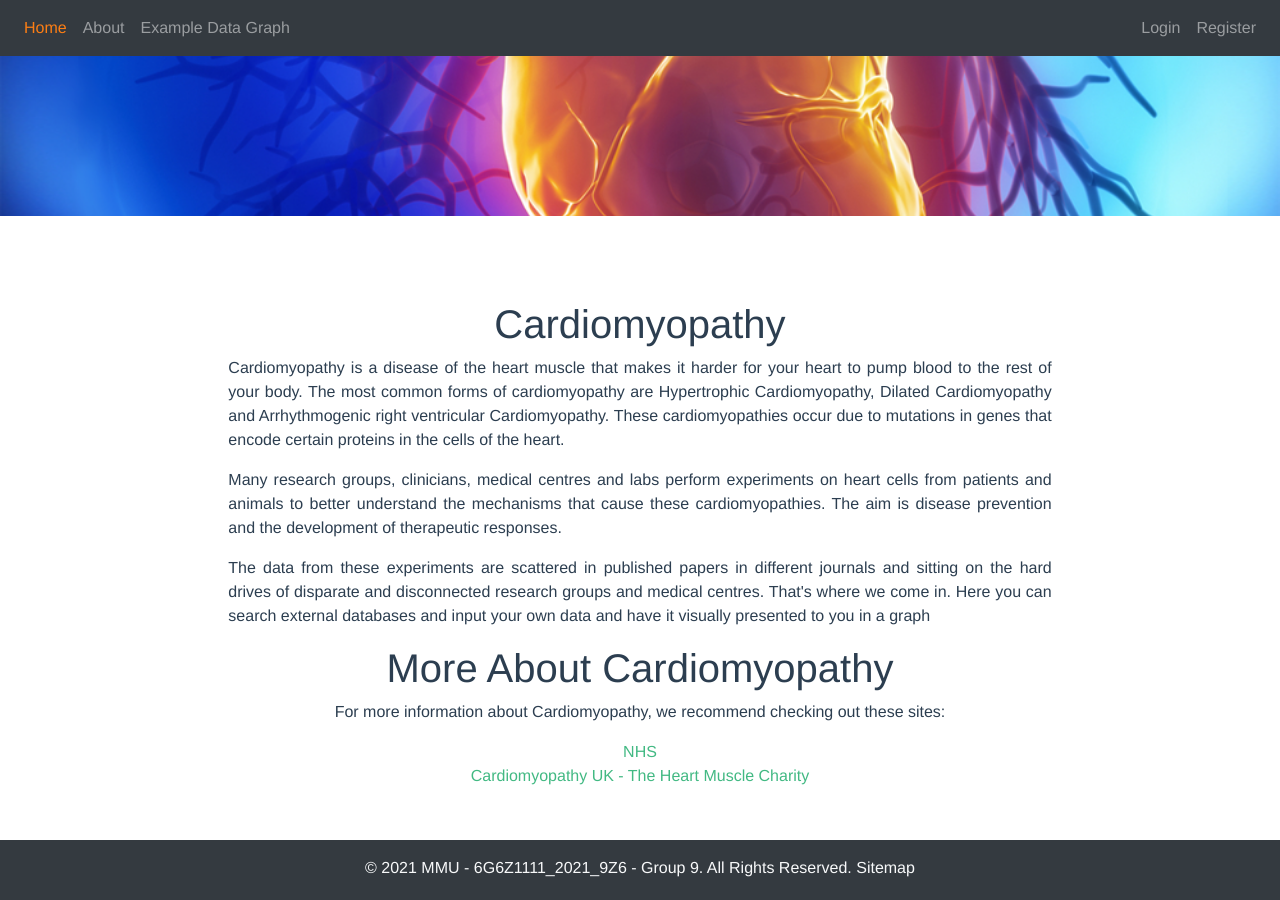
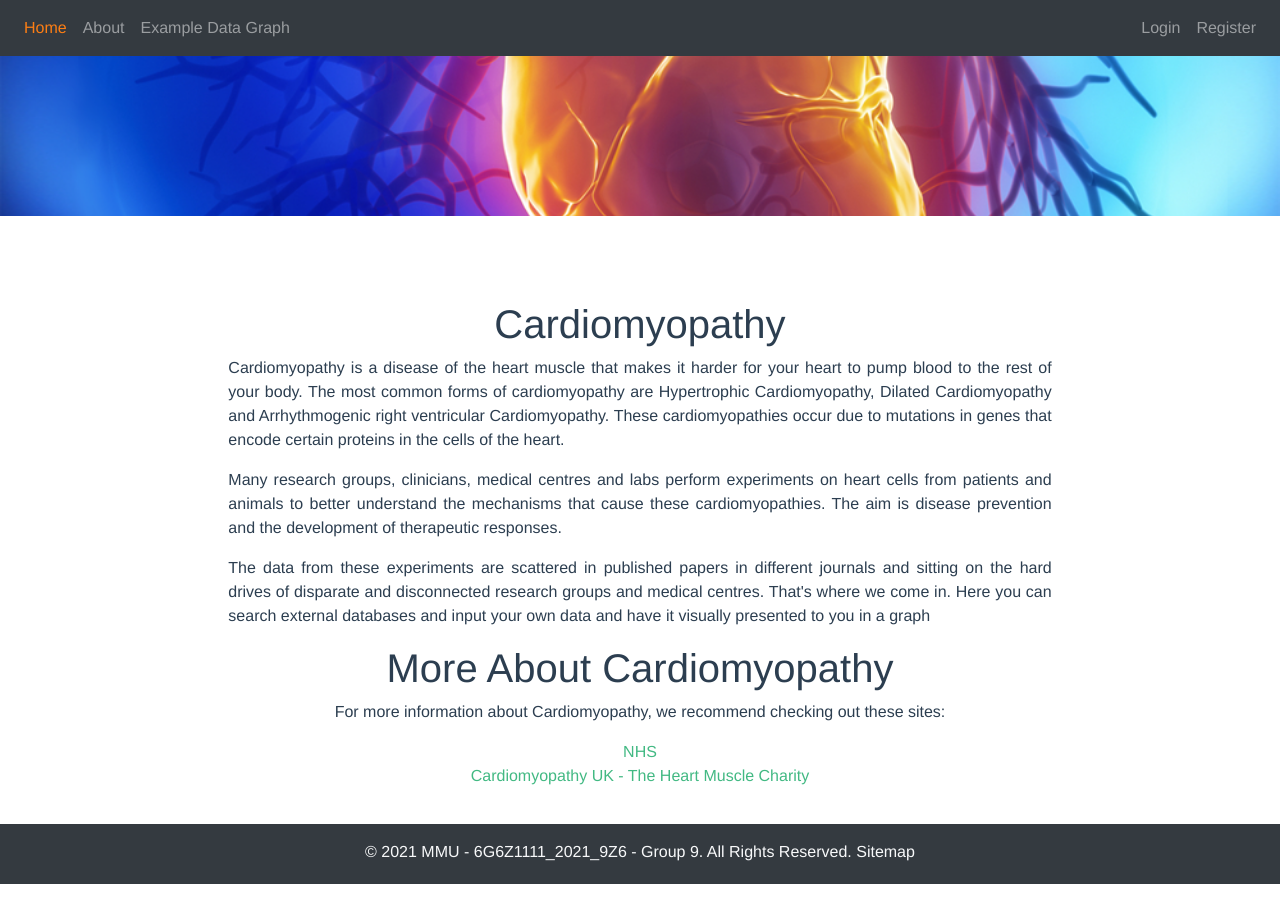
Before and after one commit to Gawain112/Advanced-web-project, a Vue app: page / in a window 1280 px wide. Built offline with nearby package versions, Linux system fonts and the light colour scheme.

Commit message:
footer stays at the bottom of the page + underneath content

```diff
--- a/src/App.vue
+++ b/src/App.vue
@@ -49,7 +49,9 @@ body {
   -webkit-font-smoothing: antialiased;
   -moz-osx-font-smoothing: grayscale;
   text-align: center;
-  height: 100%;
+  min-height: 100%;
+  position: relative;
   color: #2c3e50;
+  padding-bottom: 60px; /* footer height */
 }
 </style>
--- a/src/components/Footer.vue
+++ b/src/components/Footer.vue
@@ -1,5 +1,5 @@
 <template>
-  <el-footer class="page-footer bg-dark mt-3 footer-bottom">
+  <el-footer class="page-footer bg-dark footer-bottom">
     <div class="footer-copyright text-light text-center py-3">
       &copy; 2021 MMU - 6G6Z1111_2021_9Z6 - Group 9. All Rights Reserved.
       <router-link
@@ -19,8 +19,8 @@ export default {
 
 <style scoped>
 .footer-bottom {
-  position: relative;
+  position: absolute;
+  bottom: 0;
   width: 100%;
-  bottom: 0;
 }
 </style>
```
